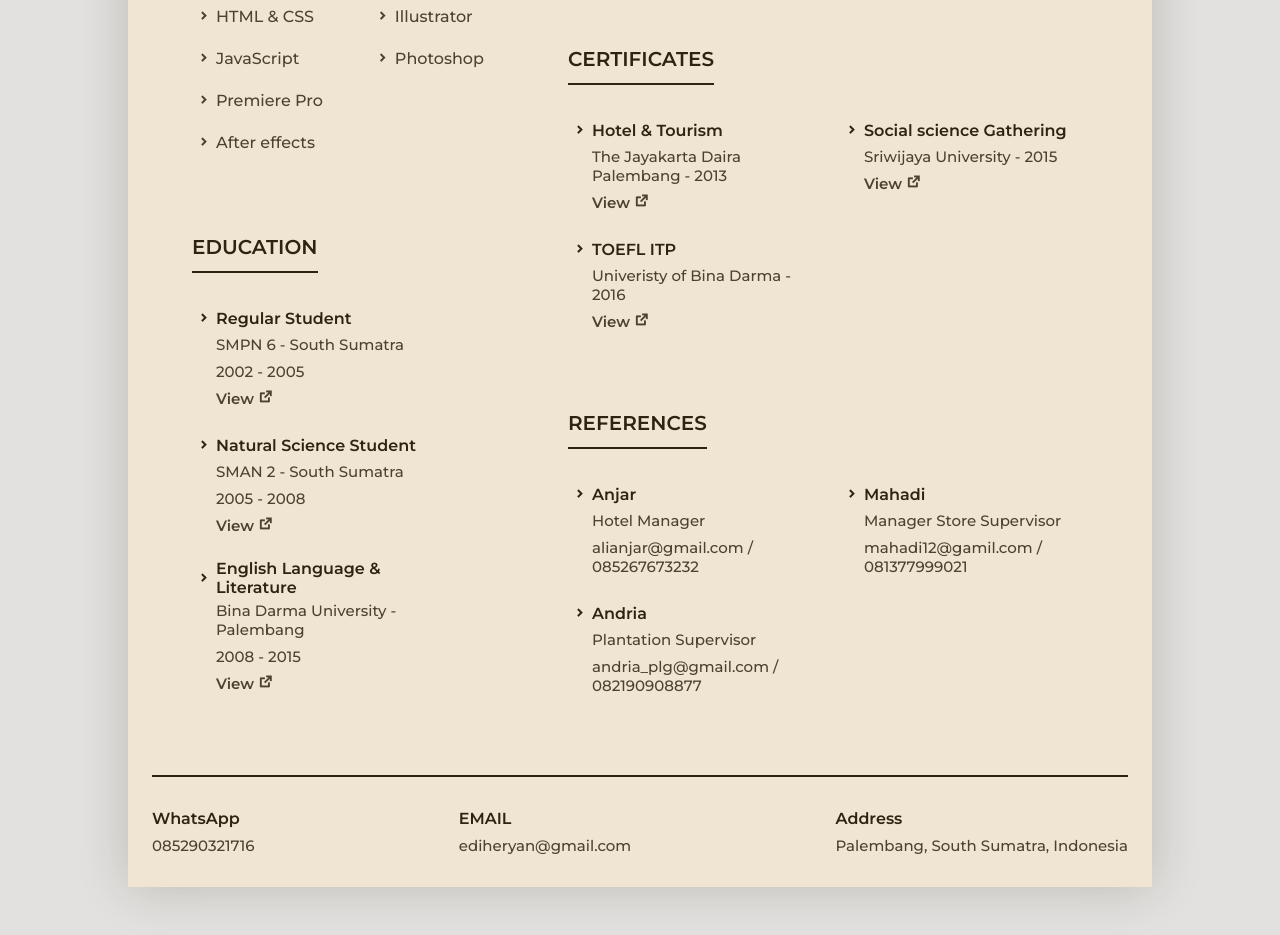
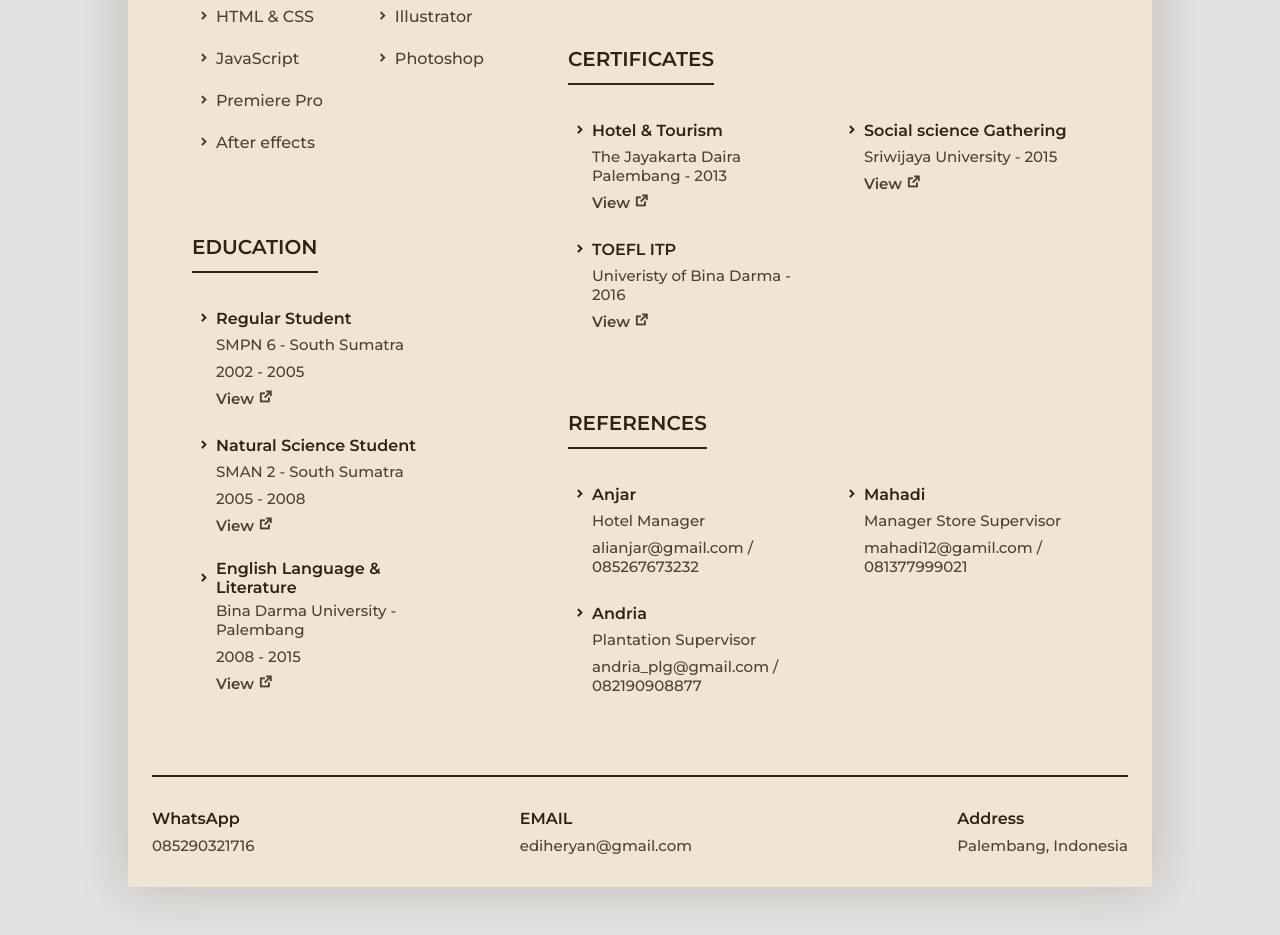
Before and after one commit to ediheri/ediheri.github.io, a website: page responsive cv resume website/index.html in a window 1280 px wide. Shown: the part 1136-2071 px from the top of the page. Drawn offline with nearby package versions, Linux system fonts and the light colour scheme.

Commit message:
redoing the footer

```diff
--- a/responsive cv resume website/index.html
+++ b/responsive cv resume website/index.html
@@ -383,7 +383,7 @@
               href="https://goo.gl/maps/YvaqgWj1qwunEKNb9"
               target="_blank"
               class="footer__link"
-              >Palembang, South Sumatra, Indonesia</a
+              >Palembang, Indonesia</a
             >
           </div>
         </div>
```
